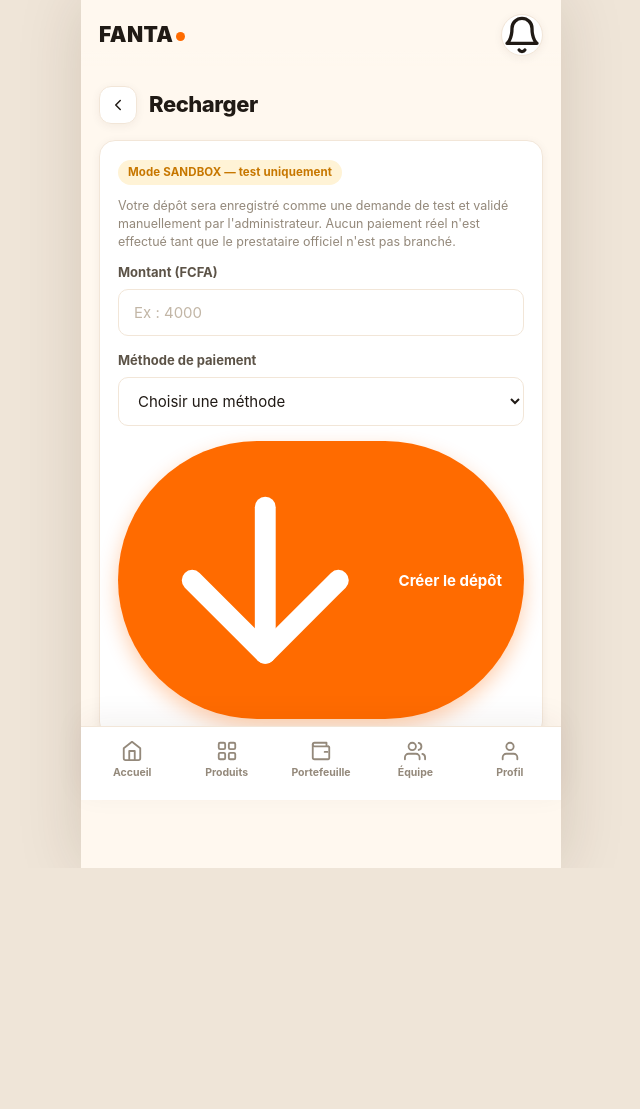
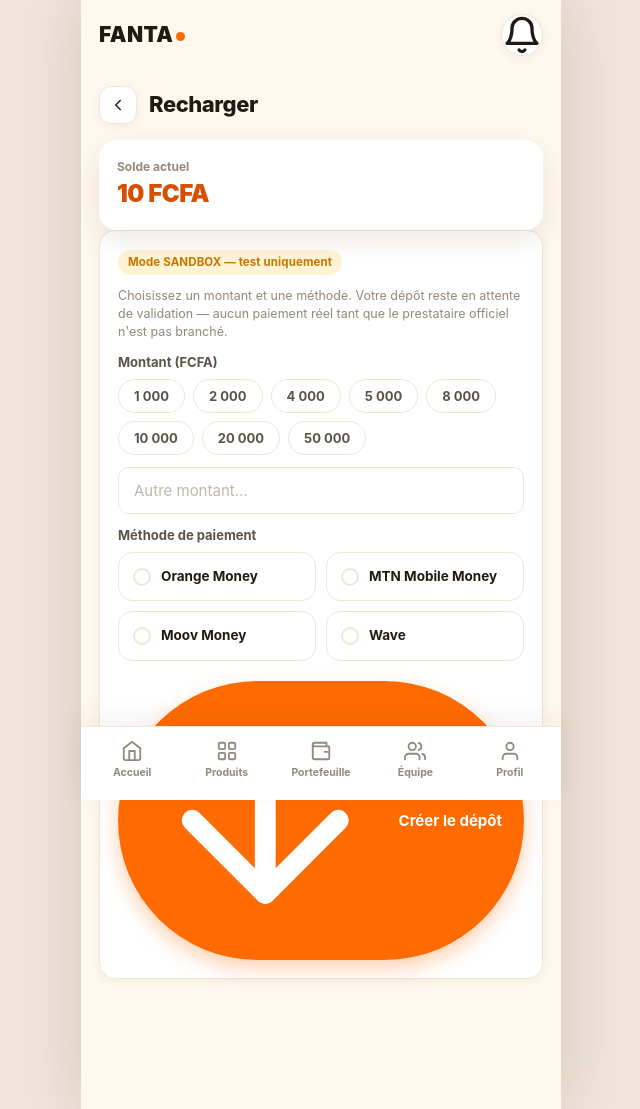
Before and after one commit to fredogary7-rgb/g, a Flask app: page /depot in a window 1280 px wide. Shown: the whole page, without its empty margins (319-959 px from the left). Before the commit the page ends 868 px from the top, so only its background shows below. Run offline with Flask 3, Linux system fonts and the light colour scheme; a user stored in the database is signed in; tables that the repository leaves empty hold one stand-in row (values such as "Sample post"); some libraries are stand-ins or nearby versions.

Commit message:
Depot: selection de montant rapide + methodes de paiement (style FANTA)

```diff
--- a/app/routes/wallet.py
+++ b/app/routes/wallet.py
@@ -36,6 +36,7 @@ def overview():
 @login_required
 def deposit():
     methods = current_app.config.get("PAYMENT_METHODS", [])
+    preset_amounts = [1000, 2000, 4000, 5000, 8000, 10000, 20000, 50000]
     if request.method == "POST":
         amount = (request.form.get("amount") or "").strip()
         method = (request.form.get("method") or "").strip()
@@ -59,7 +60,7 @@ def deposit():
             )
             return redirect(url_for("wallet.history", type="deposit"))
 
-    return render_template("wallet/deposit.html", methods=methods)
+    return render_template("wallet/deposit.html", methods=methods, preset_amounts=preset_amounts)
 
 
 @wallet_bp.route("/retrait", methods=["GET", "POST"])
--- a/app/static/css/style.css
+++ b/app/static/css/style.css
@@ -507,3 +507,21 @@ textarea.form-control { resize: vertical; min-height: 90px; }
 }
 
 html, body { overflow-x: hidden; }
+
+/* ============================================================
+   DÉPÔT — sélection de montant + méthode
+   ============================================================ */
+.amt-chips { display: flex; flex-wrap: wrap; gap: 8px; }
+.amt-chip.active { background: var(--fanta-orange); color: #fff; border-color: var(--fanta-orange); }
+
+.pay-methods { display: grid; grid-template-columns: 1fr 1fr; gap: 10px; }
+.pay-method {
+  display: flex; align-items: center; gap: 10px; padding: 14px;
+  background: #fff; border: 1.5px solid var(--fanta-line); border-radius: 14px;
+  cursor: pointer; transition: border-color 0.16s, background 0.16s;
+}
+.pay-method input { position: absolute; opacity: 0; pointer-events: none; }
+.pm-dot { width: 18px; height: 18px; border-radius: 50%; border: 2px solid var(--fanta-line); flex: 0 0 auto; transition: border-color 0.16s, box-shadow 0.16s; }
+.pay-method:has(input:checked) { border-color: var(--fanta-orange); background: var(--fanta-cream-2); }
+.pay-method:has(input:checked) .pm-dot { border-color: var(--fanta-orange); box-shadow: inset 0 0 0 4px var(--fanta-orange); }
+.pm-txt { font-weight: 700; font-size: 13.5px; color: var(--fanta-ink); }
--- a/app/static/js/app.js
+++ b/app/static/js/app.js
@@ -92,4 +92,14 @@
     if (!input) return;
     input.type = input.type === "password" ? "text" : "password";
   });
+
+  // Sélection rapide de montant (page dépôt)
+  document.addEventListener("click", function (e) {
+    var chip = e.target.closest(".amt-chip");
+    if (!chip) return;
+    var input = document.getElementById("amount");
+    if (input) input.value = chip.getAttribute("data-amount");
+    document.querySelectorAll(".amt-chip").forEach(function (c) { c.classList.remove("active"); });
+    chip.classList.add("active");
+  });
 })();
--- a/app/templates/wallet/deposit.html
+++ b/app/templates/wallet/deposit.html
@@ -1,6 +1,6 @@
 {% extends "base.html" %}
 {% from "_macros.html" import icon %}
-{% block title %}Dépôt — FANTA{% endblock %}
+{% block title %}Recharger — FANTA{% endblock %}
 
 {% block content %}
 <div class="page-head slide-up">
@@ -8,27 +8,38 @@
   <h1>Recharger</h1>
 </div>
 
-<div class="card card-pad slide-up">
+<div class="balance-card slide-up slide-up-1">
+  <div class="lbl">Solde actuel</div>
+  <div class="amount" style="font-size:24px">{{ current_user.balance|money }}</div>
+</div>
+
+<div class="card card-pad slide-up slide-up-2">
   <div class="badge badge-warning" style="margin-bottom:12px">Mode SANDBOX — test uniquement</div>
-  <p class="small muted">Votre dépôt sera enregistré comme une demande de test et validé manuellement par l'administrateur. Aucun paiement réel n'est effectué tant que le prestataire officiel n'est pas branché.</p>
+  <p class="small muted">Choisissez un montant et une méthode. Votre dépôt reste en attente de validation — aucun paiement réel tant que le prestataire officiel n'est pas branché.</p>
 
-  <form method="post" class="mt-2">
+  <form method="post" novalidate>
     <input type="hidden" name="csrf_token" value="{{ csrf_token() }}">
 
-    <div class="form-group">
-      <label class="form-label" for="amount">Montant ({{ CURRENCY }})</label>
-      <input class="form-control" id="amount" name="amount" type="number" min="100" step="any" placeholder="Ex : 4000" required>
+    <label class="form-label mt-2">Montant ({{ CURRENCY }})</label>
+    <div class="amt-chips">
+      {% for a in preset_amounts %}
+      <button type="button" class="chip amt-chip" data-amount="{{ a }}">{{ a|number }}</button>
+      {% endfor %}
+    </div>
+    <input class="form-control mt-2" id="amount" name="amount" type="number" min="100" step="any" placeholder="Autre montant…" required>
+
+    <label class="form-label mt-2">Méthode de paiement</label>
+    <div class="pay-methods">
+      {% for m in methods %}
+      <label class="pay-method">
+        <input type="radio" name="method" value="{{ m }}" required>
+        <span class="pm-dot"></span>
+        <span class="pm-txt">{{ m }}</span>
+      </label>
+      {% endfor %}
     </div>
 
-    <div class="form-group">
-      <label class="form-label" for="method">Méthode de paiement</label>
-      <select class="form-control" id="method" name="method" required>
-        <option value="" disabled selected>Choisir une méthode</option>
-        {% for m in methods %}<option value="{{ m }}">{{ m }}</option>{% endfor %}
-      </select>
-    </div>
-
-    <button class="btn btn-primary btn-block" type="submit">{{ icon('arrow-down') }} Créer le dépôt</button>
+    <button class="btn btn-primary btn-block mt-3" type="submit">{{ icon('arrow-down') }} Créer le dépôt</button>
   </form>
 </div>
 {% endblock %}
```
